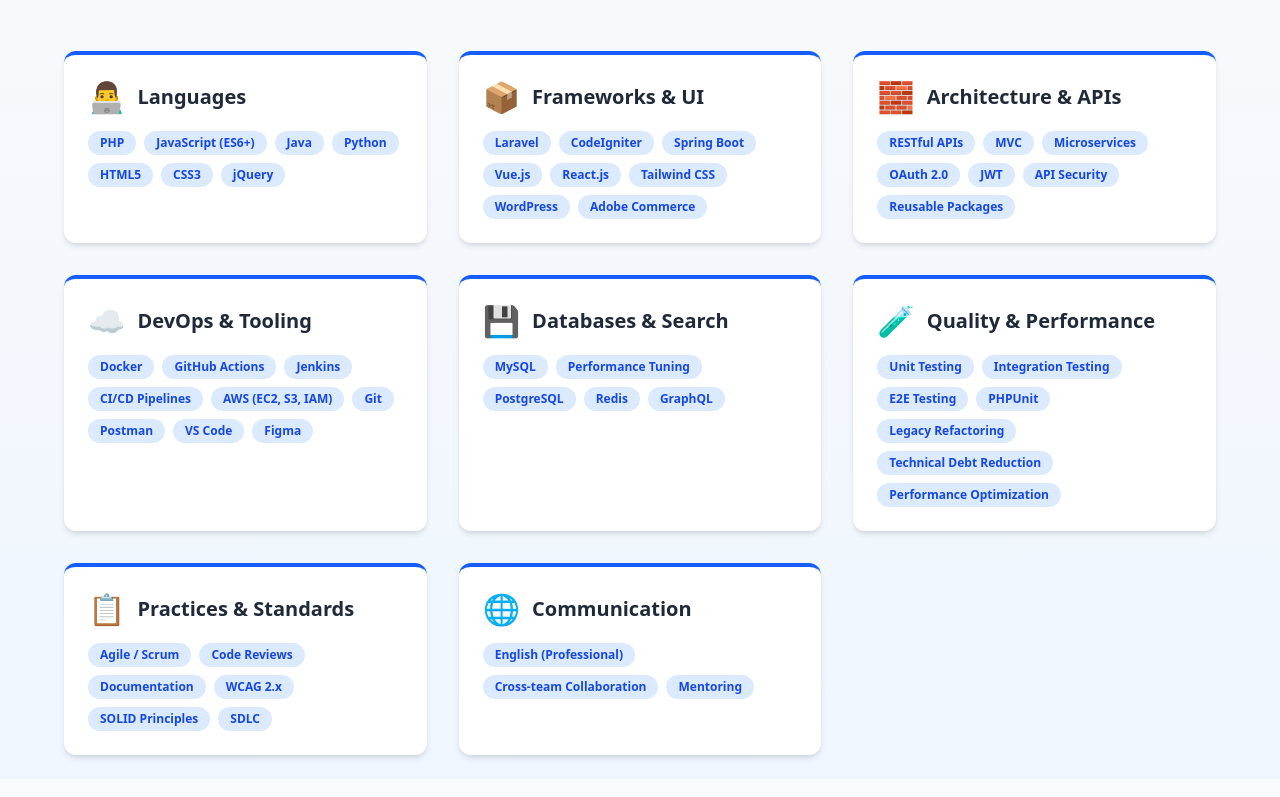
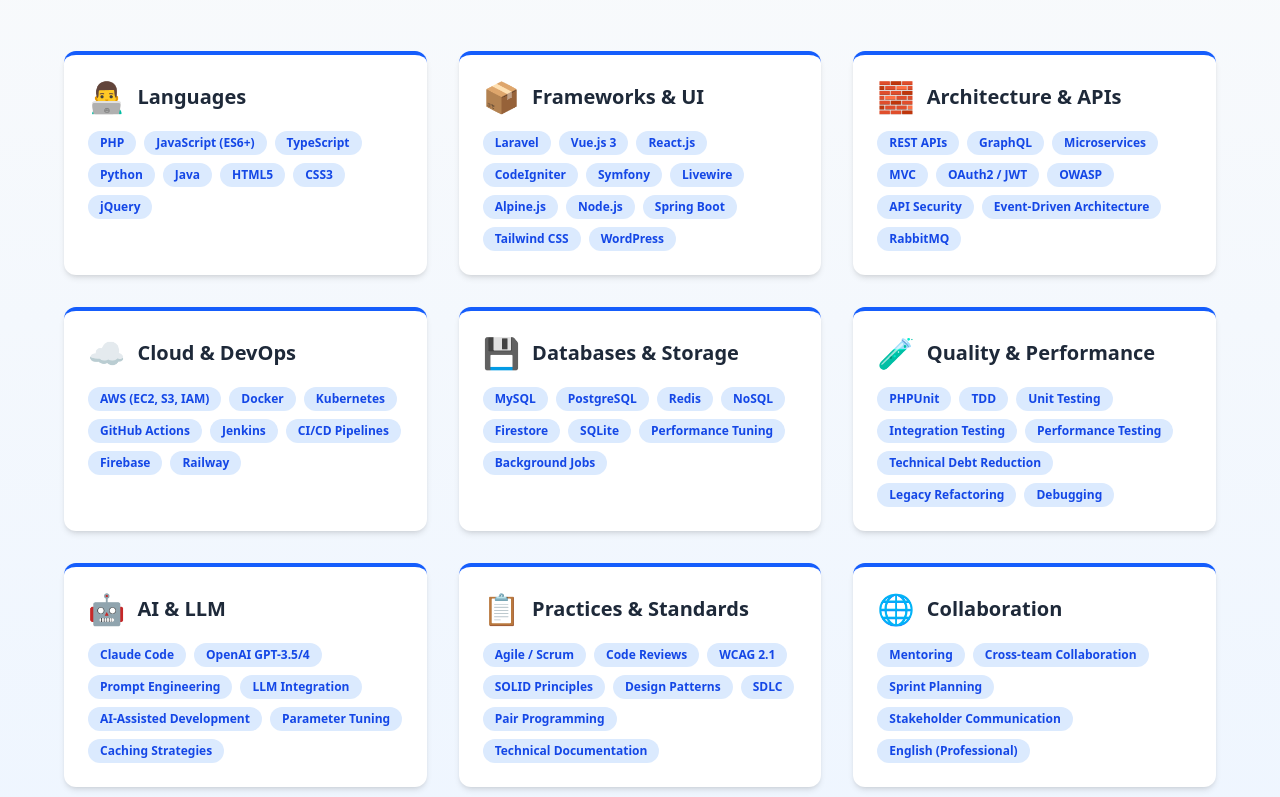
Before and after one commit to Nafiz12/portfolio-website, a React (Vite) app in the folder frontend/: page / in a window 1280 px wide. Shown: the part 2620-3417 px from the top of the page. Built offline with nearby package versions, Linux system fonts and the light colour scheme.

Commit message:
Updated skills

```diff
--- a/frontend/src/pages/Skills.jsx
+++ b/frontend/src/pages/Skills.jsx
@@ -3,42 +3,47 @@
     {
       emoji: "👨‍💻",
       title: "Languages",
-      skills: ["PHP", "JavaScript (ES6+)", "Java", "Python", "HTML5", "CSS3", "jQuery"],
+      skills: ["PHP", "JavaScript (ES6+)", "TypeScript", "Python", "Java", "HTML5", "CSS3", "jQuery"],
     },
     {
       emoji: "📦",
       title: "Frameworks & UI",
-      skills: ["Laravel", "CodeIgniter", "Spring Boot", "Vue.js", "React.js", "Tailwind CSS", "WordPress", "Adobe Commerce"],
+      skills: ["Laravel", "Vue.js 3", "React.js", "CodeIgniter", "Symfony", "Livewire", "Alpine.js", "Node.js", "Spring Boot", "Tailwind CSS", "WordPress"],
     },
     {
       emoji: "🧱",
       title: "Architecture & APIs",
-      skills: ["RESTful APIs", "MVC", "Microservices", "OAuth 2.0", "JWT", "API Security", "Reusable Packages"],
+      skills: ["REST APIs", "GraphQL", "Microservices", "MVC", "OAuth2 / JWT", "OWASP", "API Security", "Event-Driven Architecture", "RabbitMQ"],
     },
     {
       emoji: "☁️",
-      title: "DevOps & Tooling",
-      skills: ["Docker", "GitHub Actions", "Jenkins", "CI/CD Pipelines", "AWS (EC2, S3, IAM)", "Git", "Postman", "VS Code", "Figma"],
+      title: "Cloud & DevOps",
+      skills: ["AWS (EC2, S3, IAM)", "Docker", "Kubernetes", "GitHub Actions", "Jenkins", "CI/CD Pipelines", "Firebase", "Railway"],
     },
     {
       emoji: "💾",
-      title: "Databases & Search",
-      skills: ["MySQL", "Performance Tuning", "PostgreSQL", "Redis", "GraphQL"],
+      title: "Databases & Storage",
+      skills: ["MySQL", "PostgreSQL", "Redis", "NoSQL", "Firestore", "SQLite", "Performance Tuning", "Background Jobs"],
     },
     {
       emoji: "🧪",
       title: "Quality & Performance",
-      skills: ["Unit Testing", "Integration Testing", "E2E Testing", "PHPUnit", "Legacy Refactoring", "Technical Debt Reduction", "Performance Optimization"],
+      skills: ["PHPUnit", "TDD", "Unit Testing", "Integration Testing", "Performance Testing", "Technical Debt Reduction", "Legacy Refactoring", "Debugging"],
+    },
+    {
+      emoji: "🤖",
+      title: "AI & LLM",
+      skills: ["Claude Code", "OpenAI GPT-3.5/4", "Prompt Engineering", "LLM Integration", "AI-Assisted Development", "Parameter Tuning", "Caching Strategies"],
     },
     {
       emoji: "📋",
       title: "Practices & Standards",
-      skills: ["Agile / Scrum", "Code Reviews", "Documentation", "WCAG 2.x", "SOLID Principles", "SDLC"],
+      skills: ["Agile / Scrum", "Code Reviews", "WCAG 2.1", "SOLID Principles", "Design Patterns", "SDLC", "Pair Programming", "Technical Documentation"],
     },
     {
       emoji: "🌐",
-      title: "Communication",
-      skills: ["English (Professional)", "Cross-team Collaboration", "Mentoring"],
+      title: "Collaboration",
+      skills: ["Mentoring", "Cross-team Collaboration", "Sprint Planning", "Stakeholder Communication", "English (Professional)"],
     },
   ];
 
```
